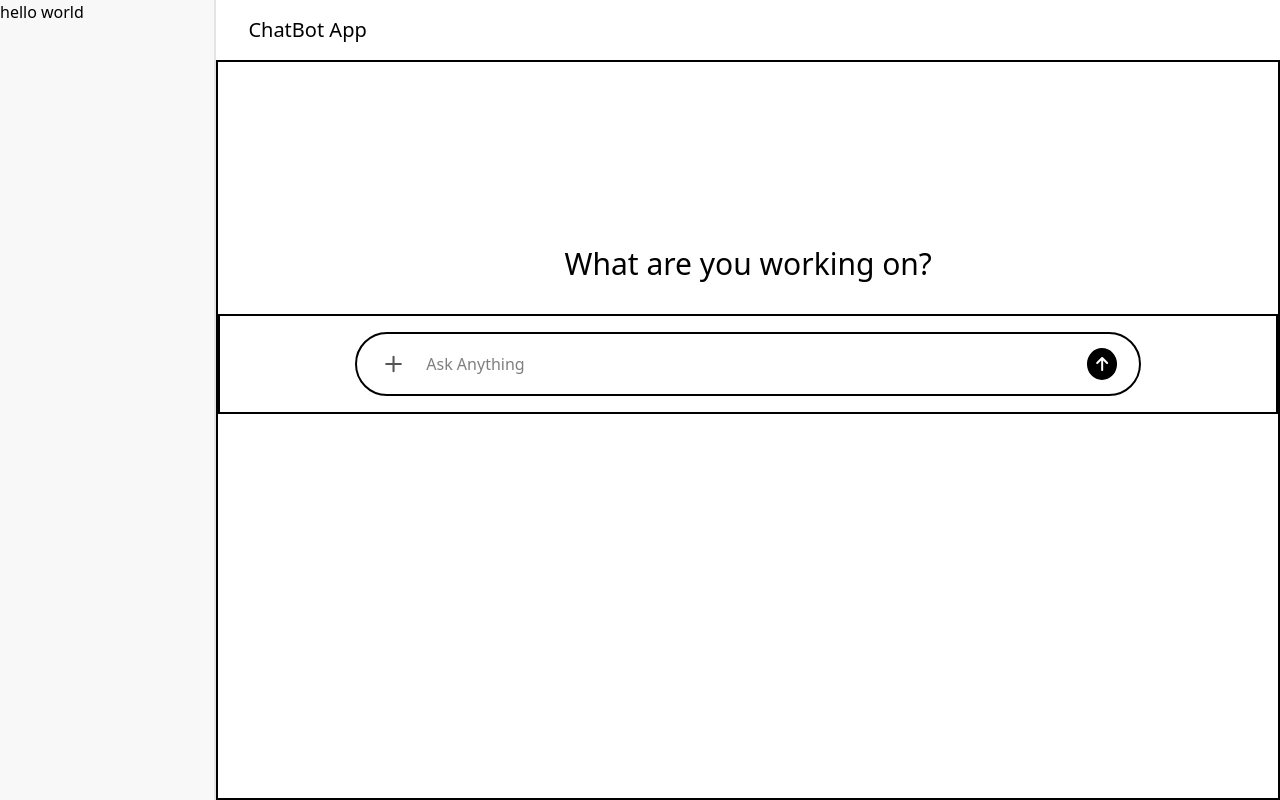
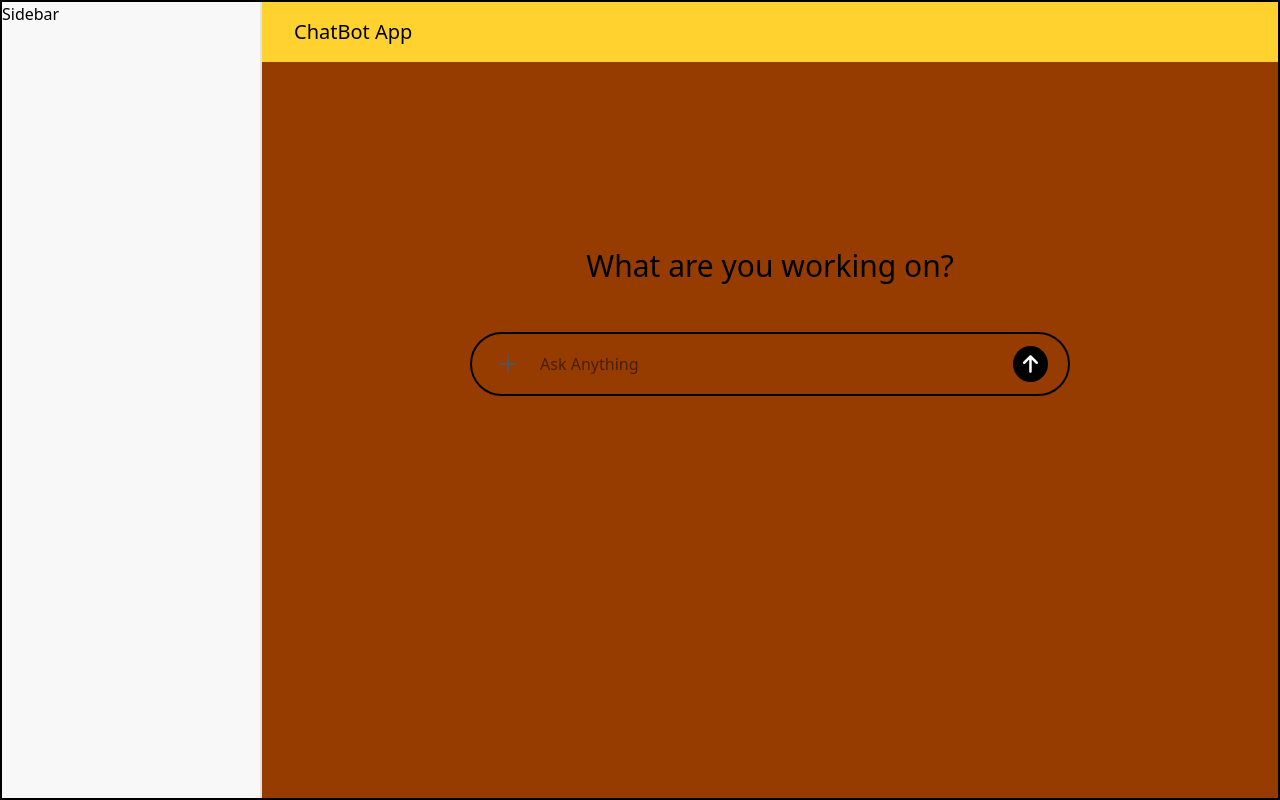
Before and after one commit to Sash107/ChatBotApp, a Next.js app in the folder frontend/: page /chat in a window 1280 px wide. Built offline with nearby package versions, Linux system fonts and the light colour scheme.

Commit message:
corrected login and signup & implemented get-all-meesage-in-conversation

```diff
--- /dev/null
+++ b/frontend/app/chat/[chatId]/page.jsx
@@ -0,0 +1,46 @@
+'use client';
+import React, { useEffect, useState } from 'react'
+import Sidebar from '../../../components/Sidebar'
+import { useParams } from 'next/navigation';
+import axios from 'axios';
+
+const ChatPage = ({params}) => {
+    const {chatId}=useParams();
+    const [messages,setMessages]=useState([]);
+    const url = "http://localhost:3000/api/chat/all-message-in-conversation/" + chatId
+
+    useEffect(()=>{
+            console.log(messages)
+    },[messages])
+    useEffect(()=>{
+        const getmessages=async ()=>{
+        try{
+            const response=await axios.get(url,{withCredentials:true})
+            setMessages(response.data.messages)
+        }catch(err){
+            console.log(err.response)
+            alert("Could not fetch conversation")
+        }
+        }
+        getmessages()
+    },[chatId])
+
+    const handlepost=()=>{
+
+    }
+  return (
+    <div className='flex h-screen w-full bg-amber-300'>
+      <Sidebar className='hidden h-full md:block w-[256px] shrink-0 border-r-2 scroll-auto'/>
+        <div className='h-full w-full flex flex-col items-center'>
+            <div className='w-full px-8 py-4 text-xl bg-amber-100'>
+                ChatBot App
+            </div>
+            <div className='h-full flex flex-col w-full md:w-[512px] lg:w-[640px] xl:w-[768px] lg:w- bg-amber-700 '>
+
+            </div>
+        </div>
+    </div>
+  )
+}
+
+export default ChatPage
--- a/frontend/app/chat/page.jsx
+++ b/frontend/app/chat/page.jsx
@@ -11,24 +11,23 @@ const chats = () => {
   const handleSend=(data)=>{
     setMessage(data)
   }
-
   return (
-    <div className='flex h-screen w-full'>
-      <Sidebar className='w-[260px] border-r-2 scroll-auto'/>
-      <div className='h-full w-full flex flex-col'>
+    <div className='flex h-screen w-full bg-amber-300 border-2'>
+      <Sidebar className='hidden h-full md:block w-[260px] shrink-0 border-r-2 scroll-auto'/>
+      <div className='h-full flex-1 flex flex-col'>
         <div className='px-8 py-4 text-xl'>
           ChatBot App
         </div>
-        <div className='flex h-full w-full border-2 items-center justify-center'>
-          <div className='w-full translate-y-[-116px]'>
+
+        <div className='flex h-full flex-1 items-center justify-center bg-amber-800'>
+          <div className='flex-1 flex flex-col translate-y-[-116px]'>
             <p className='text-3xl flex justify-center py-[32px]'>
             What are you working on?
             </p>
-            <div className='w-full h-full flex px-[64px] py-[16px] border-2 justify-center'>
-              <Chatbox className='border-2 w-[786px] h-min-[56px] rounded-4xl p-[10px] flex' onSend={handleSend}/>
+            <div className='w-full h-full flex px-[64px] md:px-[32px] py-[16px]  justify-center'>
+              <Chatbox className='border-2 w-[500px] md:w-[400px] lg:w-[600px] h-min-[56px] rounded-4xl p-[10px] flex' onSend={handleSend}/>
             </div>
           </div>
-
         </div>
       </div>
     </div>
--- a/frontend/app/login/page.jsx
+++ b/frontend/app/login/page.jsx
@@ -13,7 +13,7 @@ const signin = () => {
     const handleSubmit=async (e)=>{
         e.preventDefault()
         try{
-            const response=await axios.post('http://localhost:3000/api/auth/login',{email,password})
+            const response=await axios.post('http://localhost:3000/api/auth/login',{email,password},{withCredentials:true})
 
             console.log(response.data)
         }catch(err){
--- a/frontend/app/signup/page.jsx
+++ b/frontend/app/signup/page.jsx
@@ -13,7 +13,7 @@ const signup = () => {
         e.preventDefault()
 
         try{
-            const response=await axios.post('http://localhost:3000/api/auth/signup',{email,username,password})
+            const response=await axios.post('http://localhost:3000/api/auth/signup',{email,username,password},{withCredentials:true})
 
             console.log(response.data)
         }catch(err){
--- a/frontend/components/Chatbox.jsx
+++ b/frontend/components/Chatbox.jsx
@@ -17,7 +17,7 @@ const Chatbox = ({className,onSend}) => {
       <div className='h-full flex items-center px-[10px] w-full'>
         <LuPlus className='text-[#555555] h-[36px] w-[36px] p-[4px]  rounded-[50%] hover:bg-[#f9f8f8]'/>
         <TextareaAutosize minRows={1} maxRows={10} className='focus:outline-none resize-none p-2 ml-[8px] w-full' placeholder='Ask Anything' onInput={handleInput} />
-        <FaArrowUp className='h-[36px] w-[36px] p-[8px] border-2 rounded-[50%] text-white bg-black' onClick={handleSubmit}/>
+        <FaArrowUp className='h-[36px] w-[38px] p-[8px] rounded-[50%] text-white bg-black' onClick={handleSubmit}/>
       </div>
     </div>
   )
--- a/frontend/components/Sidebar.jsx
+++ b/frontend/components/Sidebar.jsx
@@ -3,7 +3,7 @@ import React from 'react'
 const Sidebar = ({className}) => {
   return (
     <div className={`bg-[#f9f8f8] border-[#E5E4E2] ${className}`}>
-        hello world
+        Sidebar
     </div>
   )
 }
```
